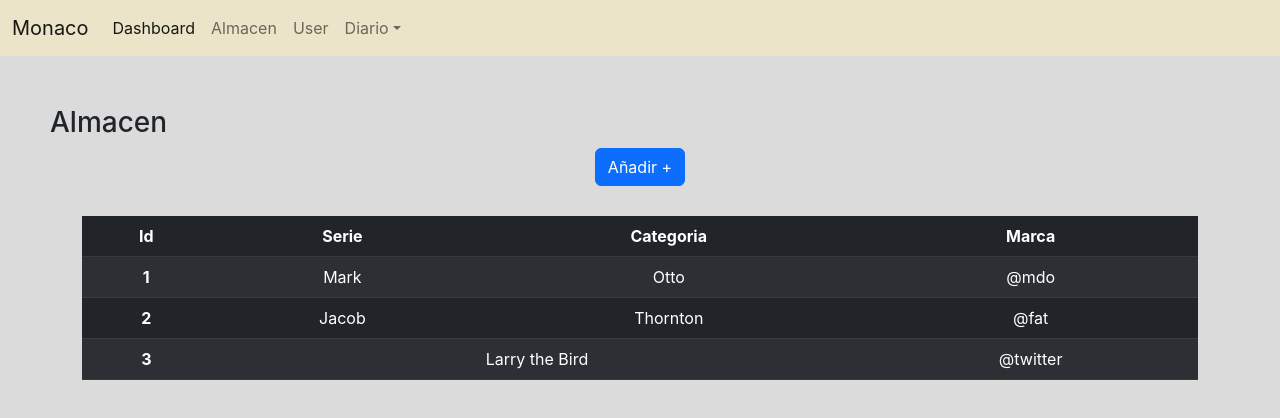
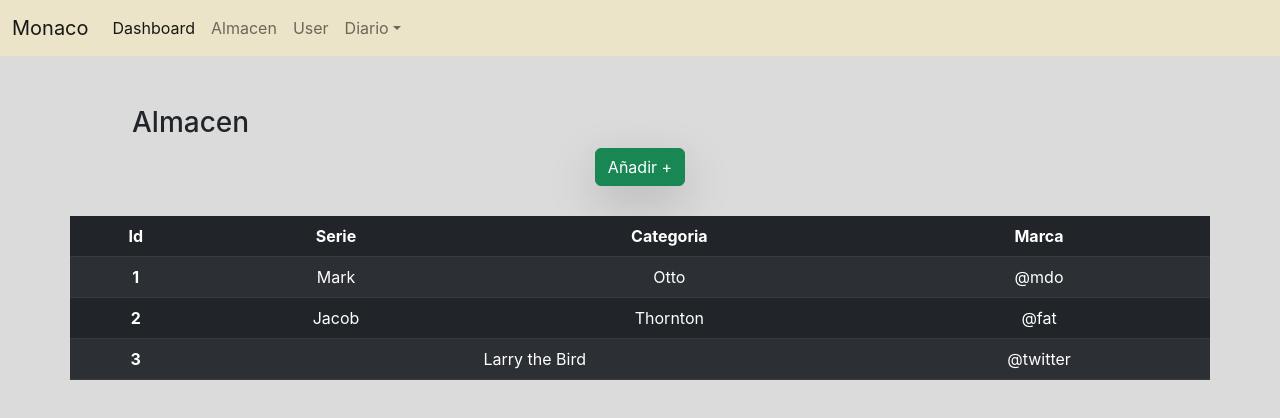
Before and after one commit to leobardonunez/Monaco, a React (Create React App) app: page /almacen in a window 1280 px wide. Shown: the top 418 px of the page. Built offline with nearby package versions, Linux system fonts and the light colour scheme.

Commit message:
se diseño apartado almacen

```diff
--- a/src/components/ButtonAdd.js
+++ b/src/components/ButtonAdd.js
@@ -8,7 +8,7 @@ class ButtonAdd extends React.Component {
     state = {  }
     render() {
         return (
-            <button type='button' className='btn btn-primary'>Añadir +</button>
+            <button type='button' className='btn btn-success shadow-lg'>Añadir +</button>
          );
     }
 }
--- a/src/pages/Almacen.js
+++ b/src/pages/Almacen.js
@@ -10,9 +10,10 @@ class Almacen extends React.Component {
   state = {};
   render() {
     return (
-      <div>
-        <h3>Almacen</h3><ButtonAdd className="añadir"/>
-        <div className="container">
+      <div className="container">
+        <h3>Almacen</h3>
+        <ButtonAdd />
+        <div className="row">
           <Table />
         </div>
       </div>
--- a/src/pages/Dashboard.js
+++ b/src/pages/Dashboard.js
@@ -2,7 +2,7 @@ import React from 'react';
 
 import Table from '../components/Table';
 import CardDashboard from '../components/CardDashboard';
-
+import '../styles/card-dashboard.css';
 
 class Dashboard extends React.Component {
     constructor(props) {
@@ -15,7 +15,7 @@ class Dashboard extends React.Component {
                 <div className="container text-center" id="card">
                     <div className="row">
                         <div className="col">
-                            <CardDashboard />
+                            <CardDashboard/>
                         </div>
                         <div className="col">
                             <CardDashboard />
```
